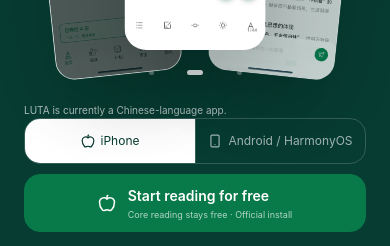
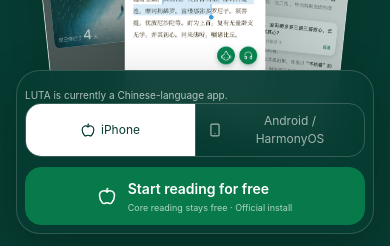
Before and after one commit to lutaSci/luta-loadingpage-filing, a React (Vite) app: page / in a window 390 px wide. Shown: the part 598-844 px from the top of the page. Built offline with nearby package versions, Linux system fonts and the light colour scheme; no server answers.

Commit message:
fix: keep mobile install CTA visible

```diff
--- a/src/components/marketing/MarketingHero.jsx
+++ b/src/components/marketing/MarketingHero.jsx
@@ -1,3 +1,4 @@
+import { useEffect, useRef, useState } from 'react'
 import { HeroVisualFan } from './ProductVisual.jsx'
 import StoreActionGroup from './StoreActionGroup.jsx'
 
@@ -5,9 +6,35 @@
     return lines.map(line => <span key={line}>{line}</span>)
 }
 
+function useInstallDockVisibility() {
+    const heroRef = useRef(null)
+    const [isVisible, setIsVisible] = useState(true)
+
+    useEffect(() => {
+        const hero = heroRef.current
+        if (!hero || typeof IntersectionObserver !== 'function') return undefined
+
+        const observer = new IntersectionObserver(([entry]) => {
+            setIsVisible(entry.isIntersecting)
+        })
+        observer.observe(hero)
+
+        return () => observer.disconnect()
+    }, [])
+
+    return { heroRef, isVisible }
+}
+
 export default function MarketingHero({ content, storeAdapter, storeActions }) {
+    const { heroRef, isVisible } = useInstallDockVisibility()
+
     return (
-        <section className="luta-marketing-hero" aria-labelledby="marketing-hero-title">
+        <section
+            ref={heroRef}
+            className="luta-marketing-hero"
+            aria-labelledby="marketing-hero-title"
+            data-install-dock-visible={isVisible}
+        >
             <div className="luta-marketing-container luta-marketing-hero-layout">
                 <div className="luta-marketing-hero-copy">
                     <p className="luta-marketing-eyebrow">{content.hero.eyebrow}</p>
--- a/src/components/marketing/marketing.css
+++ b/src/components/marketing/marketing.css
@@ -535,6 +535,41 @@
     align-self: end;
 }
 
+@media (max-width: 63.999rem) {
+    .luta-marketing-hero-actions {
+        position: fixed;
+        z-index: calc(var(--luta-marketing-layer-header) - 1);
+        inset-block-end: calc(0.75rem + env(safe-area-inset-bottom, 0px));
+        inset-inline-start: 50%;
+        width: min(
+            30rem,
+            calc(
+                100% - 2rem - env(safe-area-inset-left, 0px) - env(safe-area-inset-right, 0px)
+            )
+        );
+        padding: 0.5rem;
+        background: rgba(7, 60, 50, 0.94);
+        border: 1px solid rgba(255, 255, 255, 0.16);
+        border-radius: calc(var(--luta-marketing-radius-action) + 0.5rem);
+        box-shadow: 0 1rem 3rem rgba(0, 0, 0, 0.24);
+        -webkit-backdrop-filter: blur(1rem);
+        backdrop-filter: blur(1rem);
+        transform: translateX(-50%);
+        transition:
+            opacity var(--luta-marketing-motion-fast),
+            transform var(--luta-marketing-motion-fast),
+            visibility 0s linear;
+    }
+
+    .luta-marketing-hero[data-install-dock-visible="false"] .luta-marketing-hero-actions {
+        opacity: 0;
+        visibility: hidden;
+        pointer-events: none;
+        transform: translate(-50%, calc(100% + 2rem));
+        transition-delay: 0s, 0s, var(--luta-marketing-motion-fast);
+    }
+}
+
 .luta-marketing-store-group {
     width: 100%;
     max-width: 30rem;
```
Also changed, not shown: 1 other file (tests, documents, lock files or other folders).
